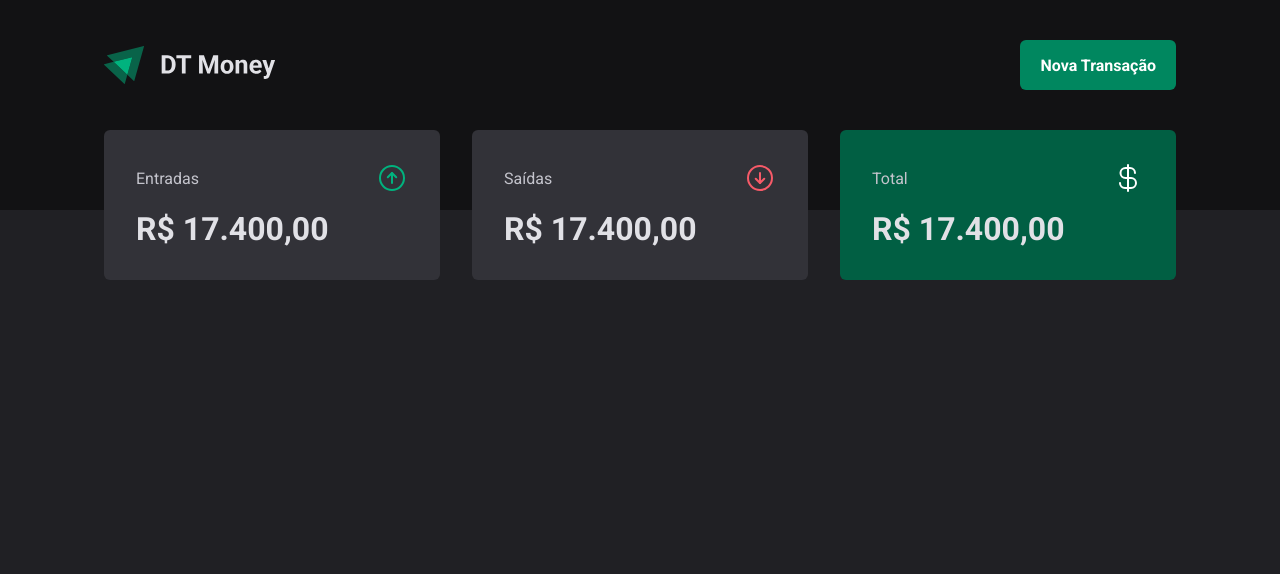
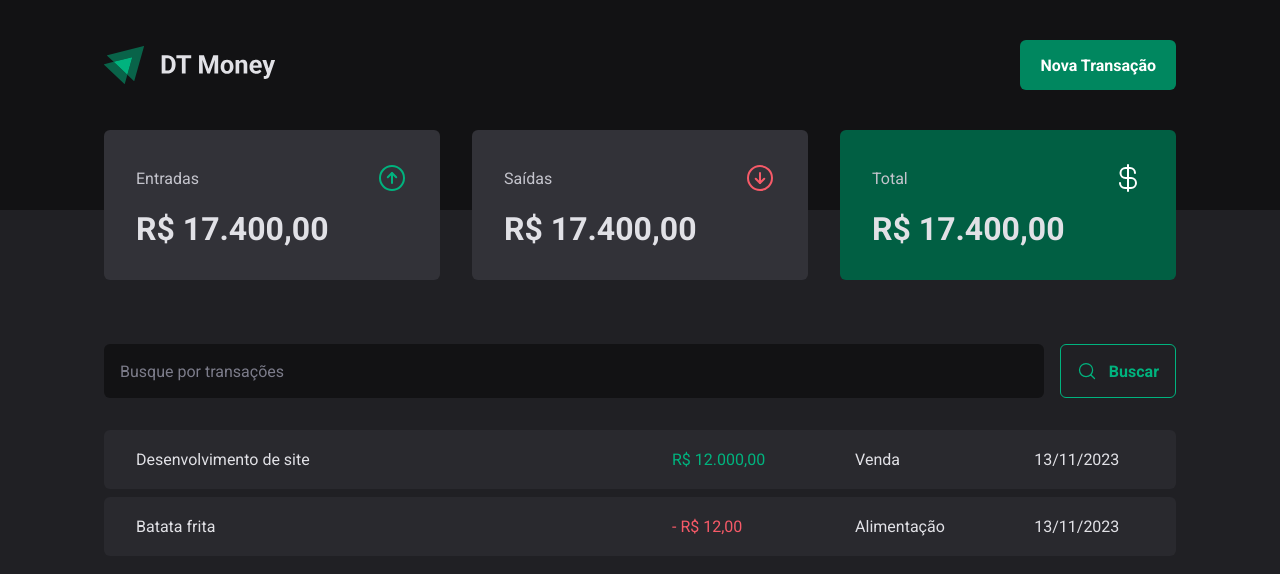
Before and after one commit to MMatiazzo/dt-money, a React (Vite) app: page / in a window 1280 px wide. Shown: the top 574 px of the page. Built offline with nearby package versions, Linux system fonts and the light colour scheme.

Commit message:
feat: home page styles concluded

```diff
--- a/package.json
+++ b/package.json
@@ -10,6 +10,7 @@
     "preview": "vite preview"
   },
   "dependencies": {
+    "@radix-ui/react-dialog": "^1.0.4",
     "phosphor-react": "^1.4.1",
     "react": "^18.2.0",
     "react-dom": "^18.2.0",
--- /dev/null
+++ b/src/pages/Transactions/components/SearchForm/intex.tsx
@@ -0,0 +1,14 @@
+import { MagnifyingGlass } from 'phosphor-react';
+import { SearchFormContainer } from './styles';
+
+export function SearchForm() {
+	return (
+		<SearchFormContainer>
+			<input type="text" placeholder="Busque por transações" />
+			<button type="submit">
+				<MagnifyingGlass size={20} />
+				Buscar
+			</button>
+		</SearchFormContainer>
+	);
+}
--- /dev/null
+++ b/src/pages/Transactions/components/SearchForm/styles.ts
@@ -0,0 +1,41 @@
+import { styled } from 'styled-components';
+
+export const SearchFormContainer = styled.form`
+	display: flex;
+	gap: 1rem;
+
+	input {
+		flex: 1;
+		border-radius: 6px;
+		border: 0;
+		background: ${(props) => props.theme['gray-900']};
+		color: ${(props) => props.theme['gray-300']};
+
+		padding: 1rem;
+
+		&::placeholder {
+			color: ${(props) => props.theme['gray-500']};
+		}
+	}
+
+	button {
+		display: flex;
+		align-items: center;
+		gap: 0.75rem;
+
+		border: 0;
+		padding: 1rem;
+		background: transparent;
+		border: 1px solid ${(props) => props.theme['green-300']};
+		color: ${(props) => props.theme['green-300']};
+		font-weight: bold;
+		border-radius: 6px;
+
+		&:hover {
+			background: ${(props) => props.theme['green-500']};
+			border-color: ${(props) => props.theme['green-300']};
+			color: ${(props) => props.theme.white};
+			transition: background-color 0.2s, color 0.2s, border-color 0.2s;
+		}
+	}
+`;
--- a/src/pages/Transactions/index.tsx
+++ b/src/pages/Transactions/index.tsx
@@ -1,11 +1,40 @@
 import { Header } from '../../components/Header';
 import { Summary } from '../../components/Summary';
+import { SearchForm } from './components/SearchForm/intex';
+import {
+	PriceHighlight,
+	TransactionsContainer,
+	TransactionsTable,
+} from './styles';
 
 export function Transactions() {
 	return (
 		<div>
 			<Header />
 			<Summary />
+			<TransactionsContainer>
+				<SearchForm />
+				<TransactionsTable>
+					<tbody>
+						<tr>
+							<td width="50%">Desenvolvimento de site</td>
+							<td>
+								<PriceHighlight variant="income">R$ 12.000,00</PriceHighlight>
+							</td>
+							<td>Venda</td>
+							<td>13/11/2023</td>
+						</tr>
+						<tr>
+							<td width="50%">Batata frita</td>
+							<td>
+								<PriceHighlight variant="outcome">- R$ 12,00</PriceHighlight>
+							</td>
+							<td>Alimentação</td>
+							<td>13/11/2023</td>
+						</tr>
+					</tbody>
+				</TransactionsTable>
+			</TransactionsContainer>
 		</div>
 	);
 }
--- a/src/pages/Transactions/styles.ts
+++ b/src/pages/Transactions/styles.ts
@@ -0,0 +1,41 @@
+import { styled } from 'styled-components';
+
+export const TransactionsContainer = styled.main`
+	width: 100%;
+	max-width: 1120px;
+	margin: 4rem auto 0;
+	padding: 0 1.5rem;
+`;
+
+export const TransactionsTable = styled.table`
+	width: 100%;
+	border-collapse: separate;
+	border-spacing: 0 0.5rem;
+	margin-top: 1.5rem;
+
+	td {
+		padding: 1.25rem 2rem;
+		background: ${(props) => props.theme['gray-700']};
+
+		&:first-child {
+			border-top-left-radius: 6px;
+			border-bottom-left-radius: 6px;
+		}
+
+		&:last-child {
+			border-top-right-radius: 6px;
+			border-bottom-right-radius: 6px;
+		}
+	}
+`;
+
+interface IPriceHighLigthProps {
+	variant: 'income' | 'outcome';
+}
+
+export const PriceHighlight = styled.span<IPriceHighLigthProps>`
+	color: ${(props) =>
+		props.variant === 'income'
+			? props.theme['green-300']
+			: props.theme['red-300']};
+`;
```
Also changed, not shown: 1 other file (tests, documents, lock files or other folders).
